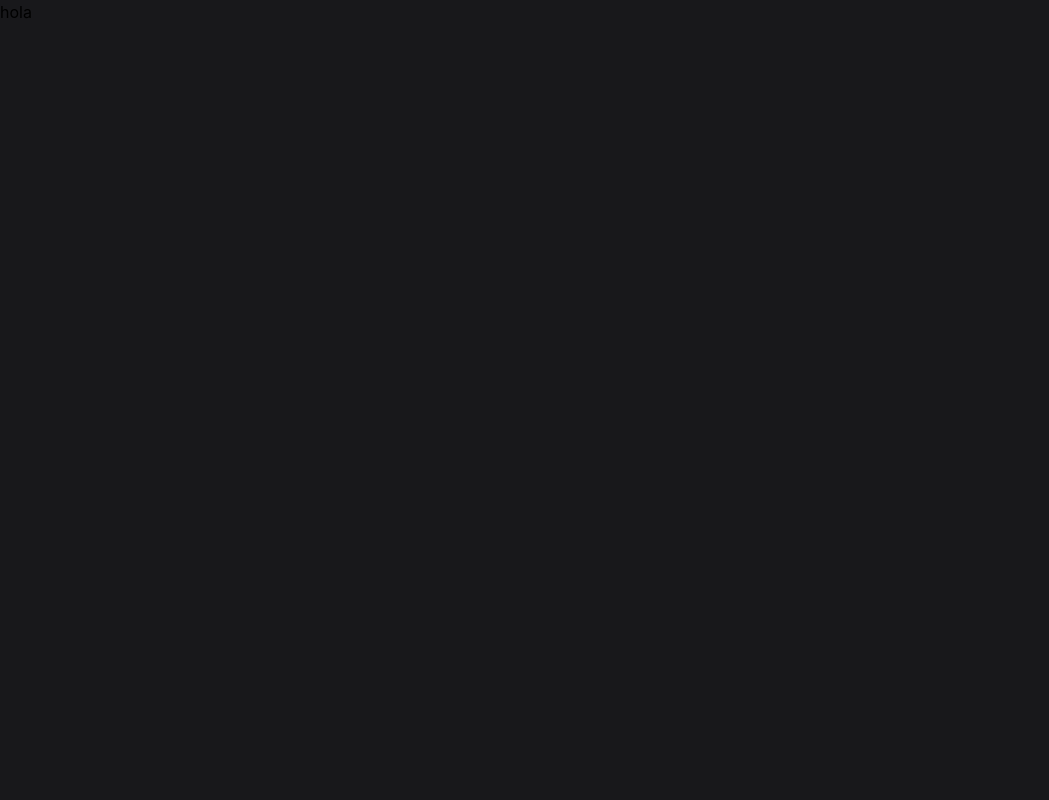
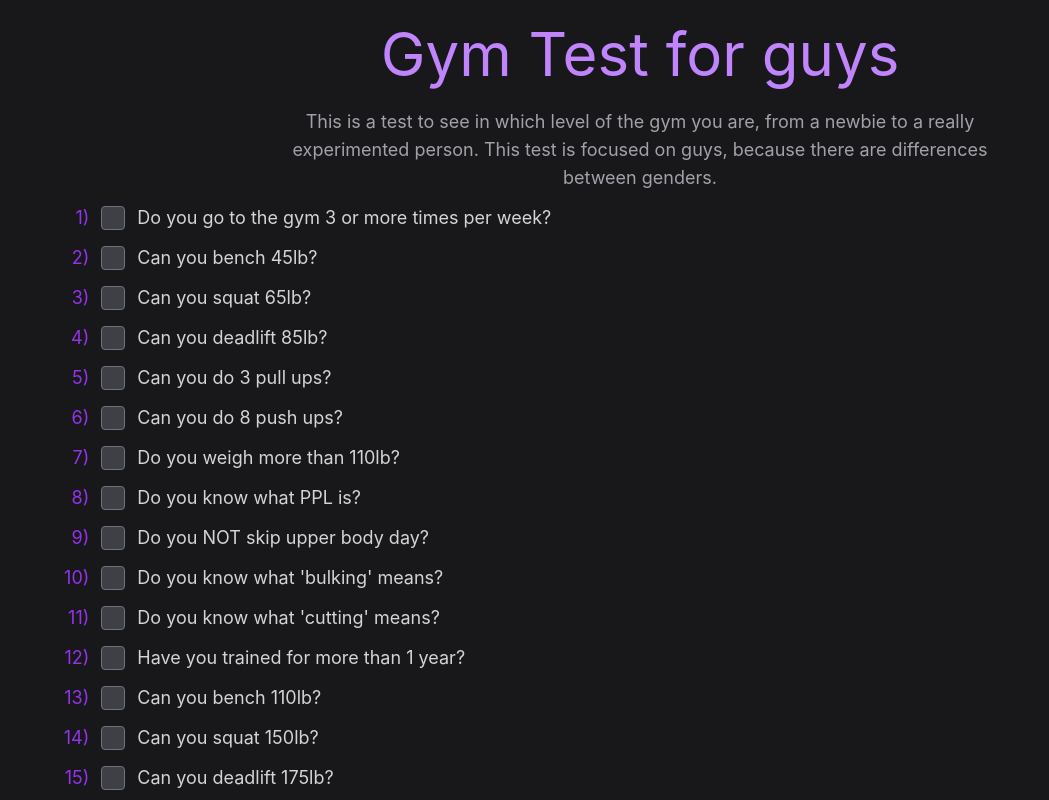
Before and after one commit to compabray/test-yourself, a React (Create React App) app: page /gym/girl in a window 1280 px wide. Shown: the top 800 px of the page, without its empty margins (0-1049 px from the left). Built offline with nearby package versions, Linux system fonts and the light colour scheme.

Commit message:
feat: Gym page

```diff
--- a/src/components/testList.js
+++ b/src/components/testList.js
@@ -6,5 +6,12 @@ export const testList = [
         "title": "Rice Purity Test",
         "description": "A purity test created by rice university, if you have 100 you are very pure and if you get a 0 you are so unholy.",
         "icon":"😇 "
-    }
+    },
+    {
+        "path":"gym",
+        "title": "Gym test",
+        "description": "A test to see in which stage of the gym you are in.",
+        "icon":"💪"
+    },
+
 ];
--- a/src/pages/Gym.jsx
+++ b/src/pages/Gym.jsx
@@ -23,7 +23,7 @@ function Gym() {
             </h2>
             <div className='flex m-auto w-full p-5 justify-evenly flex-wrap lg:flex-nowrap sm:mt-16 md:w-9/12'>
            {gymList.map(({path, title, description, icon}) => {
-            return (<NavLink to={path} className=' bg-zinc-800 my-2 p-6 w-full rounded-md hover:bg-zinc-700  sm:w-64' key={path}>
+            return (<NavLink to={`/gym${path}`} className=' bg-zinc-800 my-2 p-6 w-full rounded-md hover:bg-zinc-700  sm:w-64' key={path}>
 
                     <h3 className="text-3xl text-zinc-300 text-center" key={title}>
                         {title} {icon}
--- a/src/pages/GymBoy.jsx
+++ b/src/pages/GymBoy.jsx
@@ -1,8 +1,65 @@
+import Template from "../utils/gymTemplate";
+function GymBoy () {
 
-function GymBoy () {
+    const title = "Gym Test for guys";
+    const description = "This is a test to see in which level of the gym you are, from a newbie to a really experimented person. This test is focused on guys, because there are differences between genders.";
+    const questions = [
+        "Do you go to the gym 3 or more times per week?",
+        "Can you bench 45lb?",
+        "Can you squat 65lb?",
+        "Can you deadlift 85lb?",
+        "Can you do 5 pull ups?",
+        "Can you do 10 push ups?",
+        "Do you weigh more than 150lb?",
+        "Do you know what PPL is?",
+        "Do you NOT skip leg day?",
+        "Do you know what 'bulking' means?",
+        "Do you know what 'cutting' means?",
+        "Have you trained for more than 1 year?",
+        "Can you bench 135lb?",
+        "Can you squat 185lb?",
+        "Can you deadlift 225lb?",
+        "Do you have visible veins?",
+        "Do you do less than 12 sets per muscle group? (per day)",
+        "Do you do small pauses in your lifts?",
+        "Do you know what 'isolation' means?",
+        "Do you know what 'compound movement' means?",
+        "Do you train every muscle group at least once per week?",
+        "Do you know how to count calories?",
+        "Do you weigh more than 170lb?",
+        "Do you know what 'macros' means?",
+        "Can you bench your own body weight?",
+        "Have you trained for more than 3 years?",
+        "Can you squat x1.5 your own body weight?",
+        "Can you deadlift x2 your own body weight?",
+        "Are you leaner than 20% body fat?",
+        "Do you know what RPT is?",
+        "Do you know what 'drop sets' means?",
+        "Can you do 20 pull ups?",
+        "Can you do 50 push ups?",
+        "Can you row 160lb?",
+        "Do you know the difference between 'straps', 'grips', 'gloves' and 'wraps'?",
+        "Do you know how protein synthesis works?",
+        "Can you bench 225lb?",
+        "Can you squat 315lb?",
+        "Can you deadlift 405lb?",
+        "Have you trained for more than 5 years?",
+        "Do you train every muscle group at least twice per week?",
+        "Can you stack the most of the machines?",
+        "Do you train until failure?",
+        "Do you train with full ROM?",
+        "Do you weigh more than 200lb?",
+        "Can you bench 315lb or more?",
+        "Can you squat 405lb or more?",
+        "Can you deadlift 550lb or more?",
+        "Have you ever competed in a bodybuilding competition?",
+        "Have you trained for more than 10 years?",
+
+    ];
+
     return (
         <div>
-            hola
+            <Template gender={"bro"} questions={questions} title={title} description={description}/>
         </div>
     )
 }
--- a/src/pages/GymGirl.jsx
+++ b/src/pages/GymGirl.jsx
@@ -1,8 +1,65 @@
+import Template from "../utils/gymTemplate";
 
 function GymGirl () {
+    const title = "Gym Test for guys";
+    const description = "This is a test to see in which level of the gym you are, from a newbie to a really experimented person. This test is focused on guys, because there are differences between genders.";
+    const questions = [
+        "Do you go to the gym 3 or more times per week?",
+        "Can you bench 45lb?",
+        "Can you squat 65lb?",
+        "Can you deadlift 85lb?",
+        "Can you do 3 pull ups?",
+        "Can you do 8 push ups?",
+        "Do you weigh more than 110lb?",
+        "Do you know what PPL is?",
+        "Do you NOT skip upper body day?",
+        "Do you know what 'bulking' means?",
+        "Do you know what 'cutting' means?",
+        "Have you trained for more than 1 year?",
+        "Can you bench 110lb?",
+        "Can you squat 150lb?",
+        "Can you deadlift 175lb?",
+        "Do you have visible veins?",
+        "Do you do less than 12 sets per muscle group? (per day)",
+        "Do you do small pauses in your lifts?",
+        "Do you know what 'isolation' means?",
+        "Do you know what 'compound movement' means?",
+        "Do you train every muscle group at least once per week?",
+        "Do you know how to count calories?",
+        "Do you weigh more than 135lb?",
+        "Do you know what 'macros' means?",
+        "Can you bench your own body weight?",
+        "Have you trained for more than 3 years?",
+        "Can you squat x1.5 your own body weight?",
+        "Can you deadlift x2 your own body weight?",
+        "Are you leaner than 20% body fat?",
+        "Do you know what RPT is?",
+        "Do you know what 'drop sets' means?",
+        "Can you do 10 pull ups?",
+        "Can you do 30 push ups?",
+        "Can you row 120lb?",
+        "Do you know the difference between 'straps', 'grips', 'gloves' and 'wraps'?",
+        "Do you know how protein synthesis works?",
+        "Can you bench 165lb?",
+        "Can you squat 225lb?",
+        "Can you deadlift 310lb?",
+        "Have you trained for more than 5 years?",
+        "Do you train every muscle group at least twice per week?",
+        "Can you stack the most of the machines?",
+        "Do you train until failure?",
+        "Do you train with full ROM?",
+        "Do you weigh more than 175lb?",
+        "Can you bench 225lb or more?",
+        "Can you squat 315lb or more?",
+        "Can you deadlift 405lb or more?",
+        "Have you ever competed in a bodybuilding competition?",
+        "Have you trained for more than 10 years?",
+
+    ];
+
     return (
         <div>
-            hola
+          <Template gender={"girl"} questions={questions} title={title} description={description}/>
         </div>
     )
 }
--- a/src/pages/Purity.jsx
+++ b/src/pages/Purity.jsx
@@ -1,4 +1,4 @@
-import PageBuilder from "../utils/pageBuilder";
+import PageBuilder from "../utils/pageTemplate";
 
 function Purity (){
     const title = "Purity test";
--- a/src/pages/Rice.jsx
+++ b/src/pages/Rice.jsx
@@ -1,4 +1,4 @@
-import PageBuilder from "../utils/pageBuilder";
+import PageBuilder from "../utils/pageTemplate";
 
 function Rice(){
     const questions =  ["Held hands romantically?",
--- /dev/null
+++ b/src/utils/gymTemplate.jsx
@@ -0,0 +1,71 @@
+import { useState } from "react";
+import GymResult from "../components/GymResult";
+
+function GymTemplate ({gender, questions, title, description}){
+
+    const [checkedState, setCheckedState] = useState(
+        new Array(questions.length).fill(false)
+    );
+
+    const [total, setTotal] = useState(0);
+
+    const [isShown, setIsShown] = useState(false);
+
+    const handleClick = () => {
+        setIsShown(true);
+    };
+
+    const handleOnChange = (position) => {
+        const updatedCheckedState = checkedState.map((item, index) => {
+            if (index === position) {
+                return !item;
+            }
+            return item;
+        })
+        setCheckedState(updatedCheckedState);
+         const totalChecked = updatedCheckedState.reduce(
+        (sum, currentState) => {
+            if(currentState === true){
+                return sum + 1;
+            }
+            return sum;
+        },
+        0
+    );
+    setTotal(totalChecked);
+    };
+
+    return (
+        <div>
+ <h1 className="text-5xl py-6 px-4 text-semibold text-purple-400 text-center sm:text-6xl sm:p-6">{title}</h1>
+            <h3 className="text-base text-center text-zinc-400 w-11/12 m-auto sm:w-7/12 sm:text-lg ">{description}</h3>
+            <div className="w-11/12 m-auto sm:9/12">
+                {questions.map((question, index) => {
+                return (
+                    <div key={index} className="flex text-sm mt-3 sm:text-base md:text-lg">
+                        <div className="sm:w-9 w-5 my-auto text-purple-600 text-right">{ index + 1 })</div>
+                        <input
+                            className="w-6 h-6 mx-3 my-auto text-purple-500 bg-zinc-700 rounded focus:ring-0 focus:ring-offset-0"
+                            type="checkbox"
+                            checked={checkedState[index]}
+                            onChange={() => handleOnChange(index)}
+                        />
+                        <label className="text-zinc-300">{question}</label>
+                    </div>
+                );}
+            )}
+            </div>
+            <div className="w-9/12 m-auto flex justify-center p-5">
+                <div className="cursor-pointer mt-5 py-4 px-6 text-2xl font-semibold text-purple-500 rounded bg-zinc-800 m-auto hover:text-purple-600 sm:p-8 sm:text-3xl" onClick={handleClick}>
+                    Get the results!
+                </div>
+                {isShown && <GymResult gender={gender} questions={questions} result={total}/>}
+            </div>
+
+        </div>
+    )
+
+
+}
+
+export default GymTemplate;
```
Also changed, not shown: src/utils/pageTemplate.jsx (renamed from src/utils/pageBuilder.jsx).
